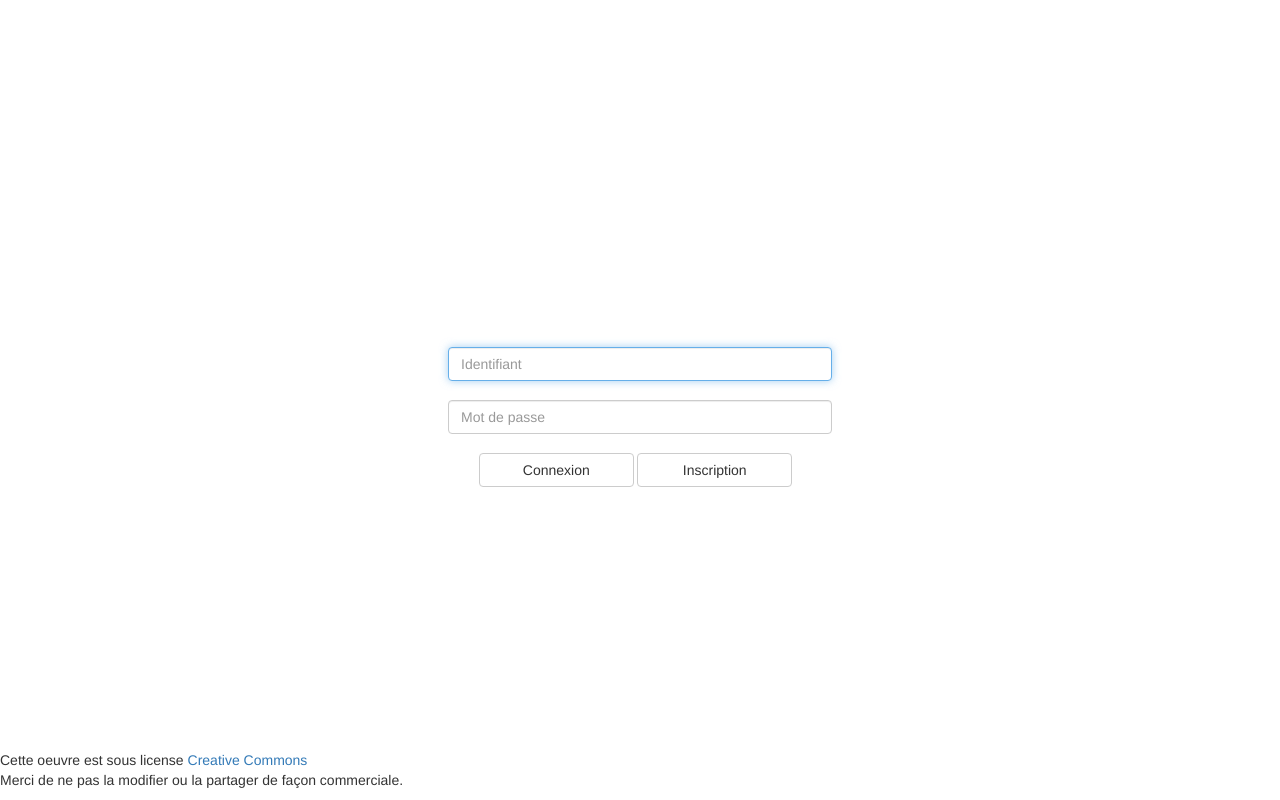
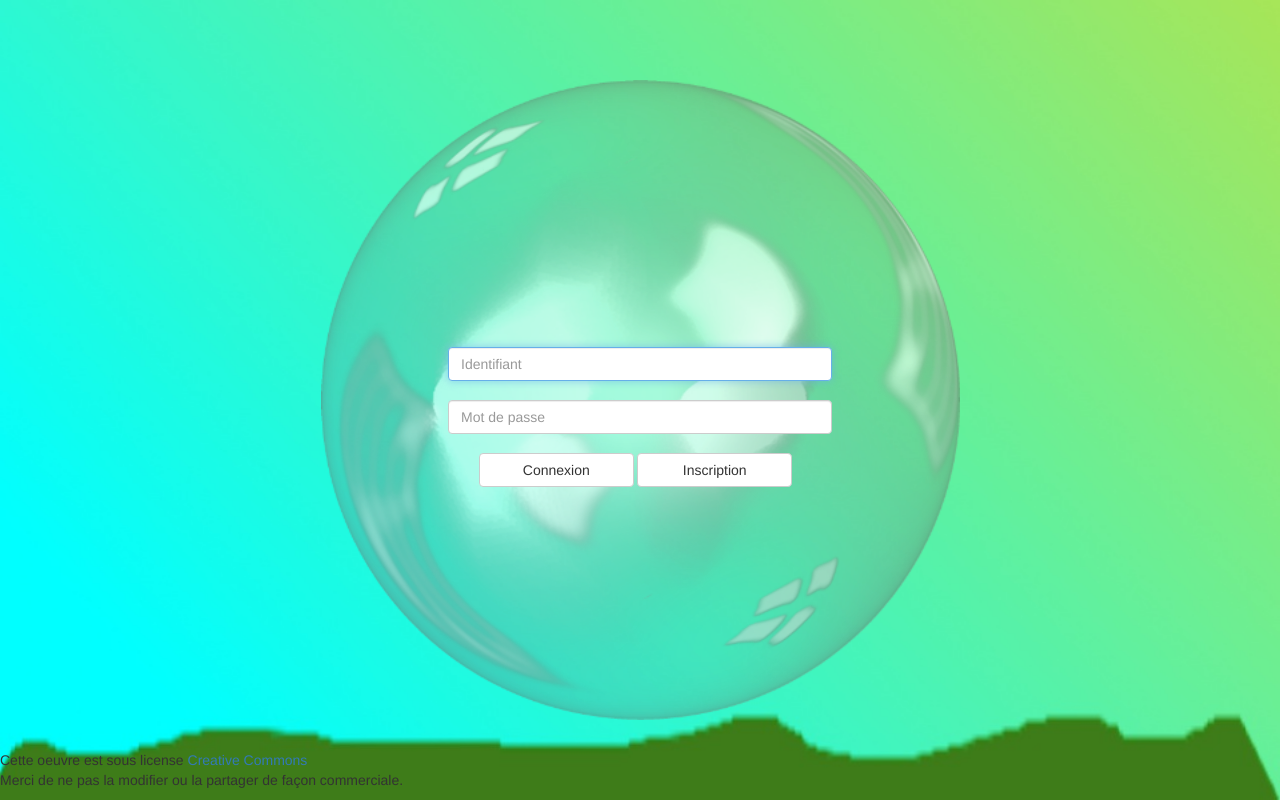
Before and after one commit to Avnesz/BUL, a web app: page / in a window 1280 px wide. Run offline with its HTML, style and script files only (its server is not run), Linux system fonts and the light colour scheme; data that the repository does not hold is empty.

Commit message:
Remise en place de l'image

```diff
--- a/WebContent/app/css/style.css
+++ b/WebContent/app/css/style.css
@@ -20,7 +20,7 @@ html, body {
 * Menu
 **/
 .menu-page {
-/* 	background-image: url("../img/menu-fond.jpg"); */
+	background-image: url("../img/menu-fond.jpg");
 	background-repeat: no-repeat;
 	background-size: 100% 100%;
 }
@@ -28,7 +28,7 @@ html, body {
 	width: 75%;
 	height: 80%;
 
-/* 	background-image: url("../img/bulle.png"); */
+	background-image: url("../img/bulle.png");
 	background-repeat: no-repeat;
 	background-size: auto 100%;
 	background-position: 50%;
```
